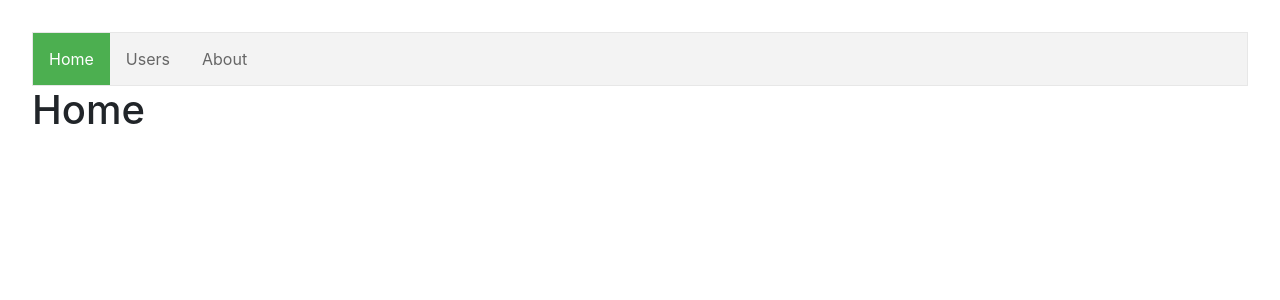
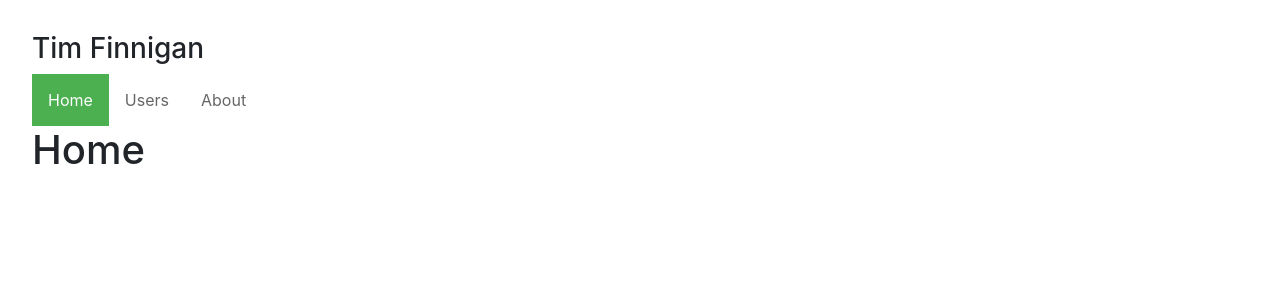
Before and after one commit to TimFinnigan/tim-finnigan-homepage, a React (Create React App) app: page / in a window 1280 px wide. Shown: the top 300 px of the page. Built offline with nearby package versions, Linux system fonts and the light colour scheme.

Commit message:
simplify layout

```diff
--- a/src/index.css
+++ b/src/index.css
@@ -18,8 +18,8 @@ ul {
   margin: 0;
   padding: 0;
   overflow: hidden;
-  border: 1px solid #e7e7e7;
-  background-color: #f3f3f3;
+  /* border: 1px solid #e7e7e7; */
+  /* background-color: #f3f3f3; */
 }
 
 li {
@@ -36,9 +36,12 @@ li a {
 
 li a:hover:not(.active) {
   background-color: #ddd;
+  color: black;
+  text-decoration: none;
 }
 
 li a.active {
   color: white;
   background-color: #4CAF50;
+  text-decoration: none;
 }
--- a/src/index.js
+++ b/src/index.js
@@ -23,6 +23,7 @@ serviceWorker.unregister();
 const routing = (
   <Router>
     <div>
+      <h3>Tim Finnigan</h3>
       <ul>
         <li>
           <NavLink exact to="/">
```
